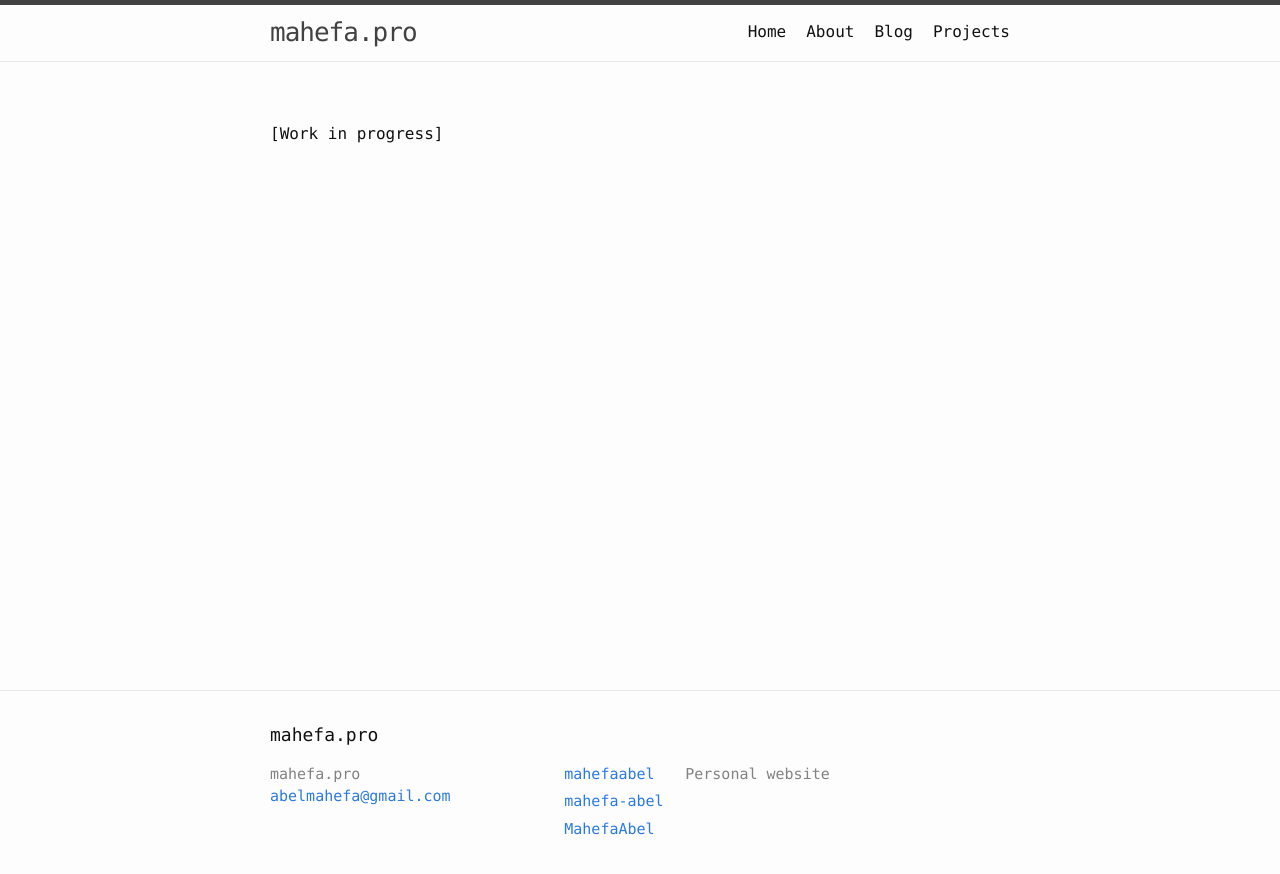
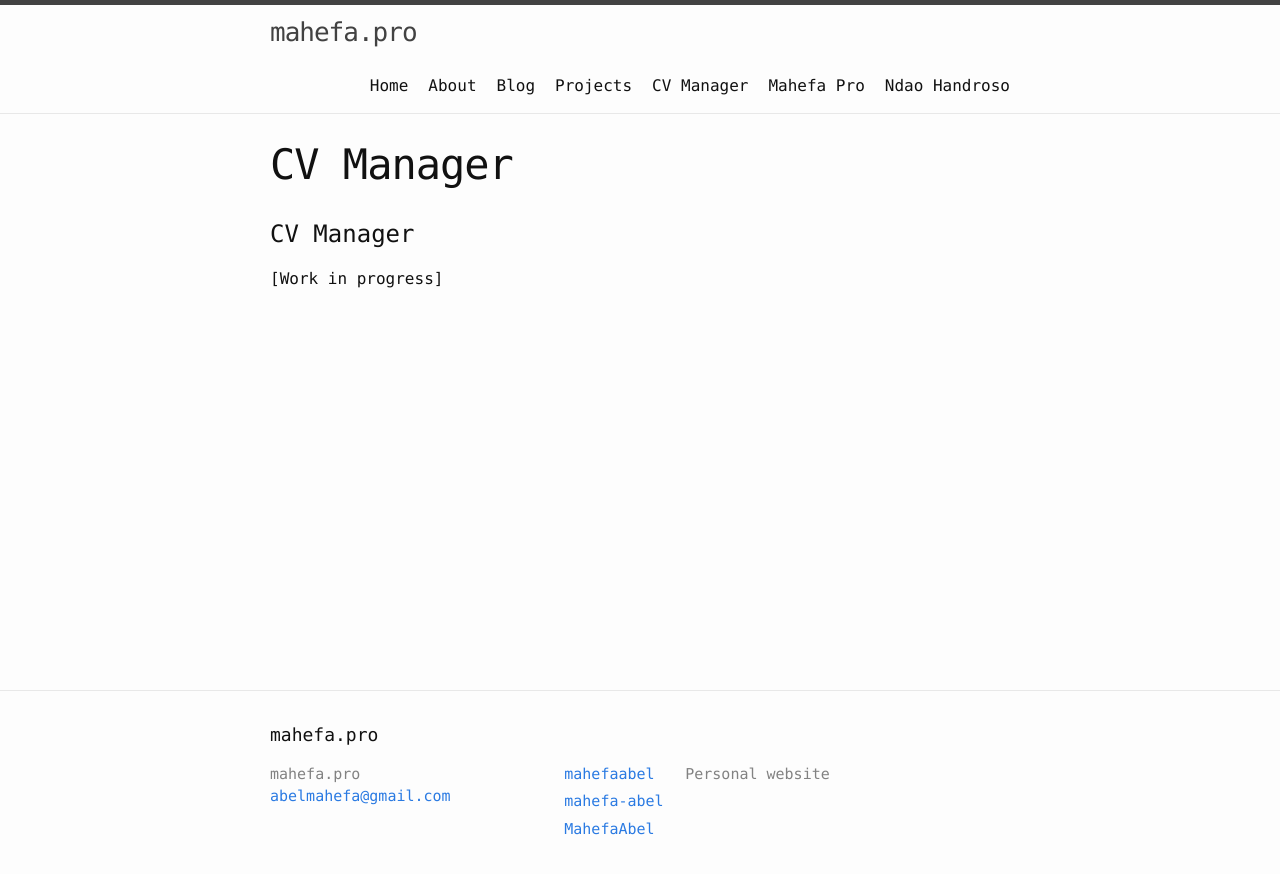
Before and after one commit to mahefa-pro/mahefa.pro, a Jekyll site: the page built from projects/cv-manager.md, in a window 1280 px wide. Shown: the top 874 px of the page. Built offline with Jekyll 4.4.1, drawn with Linux system fonts in a browser that asks for light colours; our own code applies the rules of GitHub Pages for plain Markdown files.

Commit message:
Update mock procjet

```diff
--- a/projects/cv-manager.md
+++ b/projects/cv-manager.md
@@ -1 +1,3 @@
+# CV Manager
+
 [Work in progress]
--- a/projects/mahefa.pro.md
+++ b/projects/mahefa.pro.md
@@ -1 +1,3 @@
+# Mahefa Pro
+
 [Work in progress]
--- a/projects/ndao-handroso.md
+++ b/projects/ndao-handroso.md
@@ -1 +1,3 @@
+# Ndao Handroso
+
 [Work in progress]
```
